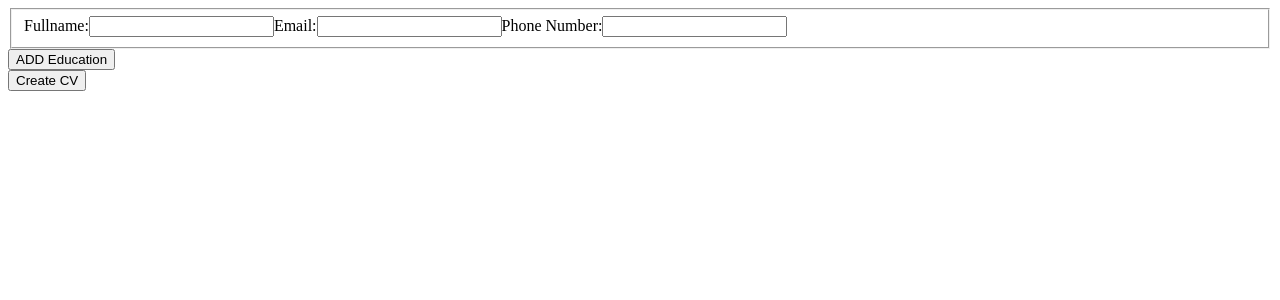
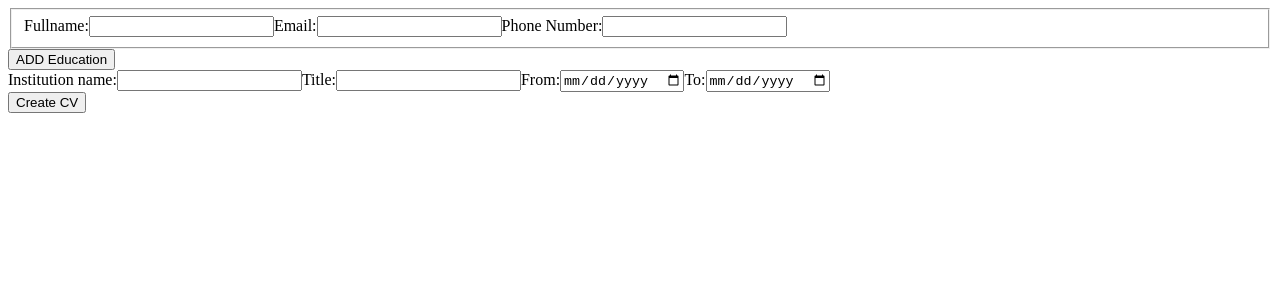
Before and after one commit to lucasmblanco/cv-application-TOP, a React (Create React App) app: page / in a window 1280 px wide. Shown: the top 300 px of the page. Built offline with nearby package versions, Linux system fonts and the light colour scheme.

Commit message:
state from parent on sync with child

```diff
--- a/src/App.js
+++ b/src/App.js
@@ -12,14 +12,16 @@ class App extends React.Component{
         fullname: '',
         email: '',
         phone: '',
-        education: [],
-        institution: {
+        education: [
+          {
             id: uniqid(),
             name: '',
             title: '',
             from: '',
             to: '',
           },
+        ],
+
         show: false,
       }
     this.addEducationField = this.addEducationField.bind(this);
@@ -31,16 +33,14 @@ class App extends React.Component{
   addEducationField(e) {
    e.preventDefault();
     this.setState({
-     education: this.state.education.concat(this.state.institution),
-     institution: {
+    education: this.state.education.concat({
       id: uniqid(),
       name: '',
       title: '',
       from: '',
       to: '',
-     }
+     }),
      })
-     console.log(this.state.institution.id)
   }
 
 
@@ -51,16 +51,17 @@ class App extends React.Component{
    // console.log(e.target.id)
   }
 
-  recieveDataFromChild(data){
-    this.setState({
-      institution: {
-        id: this.state.institution.id,
-        name: data.name,
-        title: data.title,
-        from: data.from,
-        to: data.to,
-      }
-    })
+  recieveDataFromChild(data, index){
+    console.log(index);
+    let newEducation = [...this.state.education];
+    let institution = {...newEducation[index]};
+    institution.id = data.id;
+    institution.name = data.name;
+    institution.title = data.title;
+    institution.from = data.from;
+    institution.to = data.to;
+    newEducation[index] = institution;
+    this.setState({ education: newEducation })
   }
 
   submitForm(e){
@@ -94,8 +95,8 @@ class App extends React.Component{
         <div>
         <button onClick={this.addEducationField}>ADD Education</button>
         {
-          education.map((institution) => {
-           return <Education key={institution.id} recieve={this.recieveDataFromChild} data={institution}/>
+          education.map((element, index) => {
+           return <Education key={element.id} recieve={this.recieveDataFromChild} data={element} dataNumber={index}/>
           })
         }
 
--- a/src/components/education.js
+++ b/src/components/education.js
@@ -4,6 +4,8 @@ class Education extends React.Component {
     constructor(props){
         super(props);
         this.state = {
+                id: this.props.data.id,
+                index: this.props.dataNumber,
                 name: '',
                 title: '',
                 from: '',
@@ -17,7 +19,7 @@ class Education extends React.Component {
         this.setState({
             [e.target.id]: e.target.value,
         })
-        this.props.recieve(this.state)
+        this.props.recieve(this.state, this.state.index)
     }
 
     render(){
```
Lines whose indentation alone changed are shown as unchanged.
